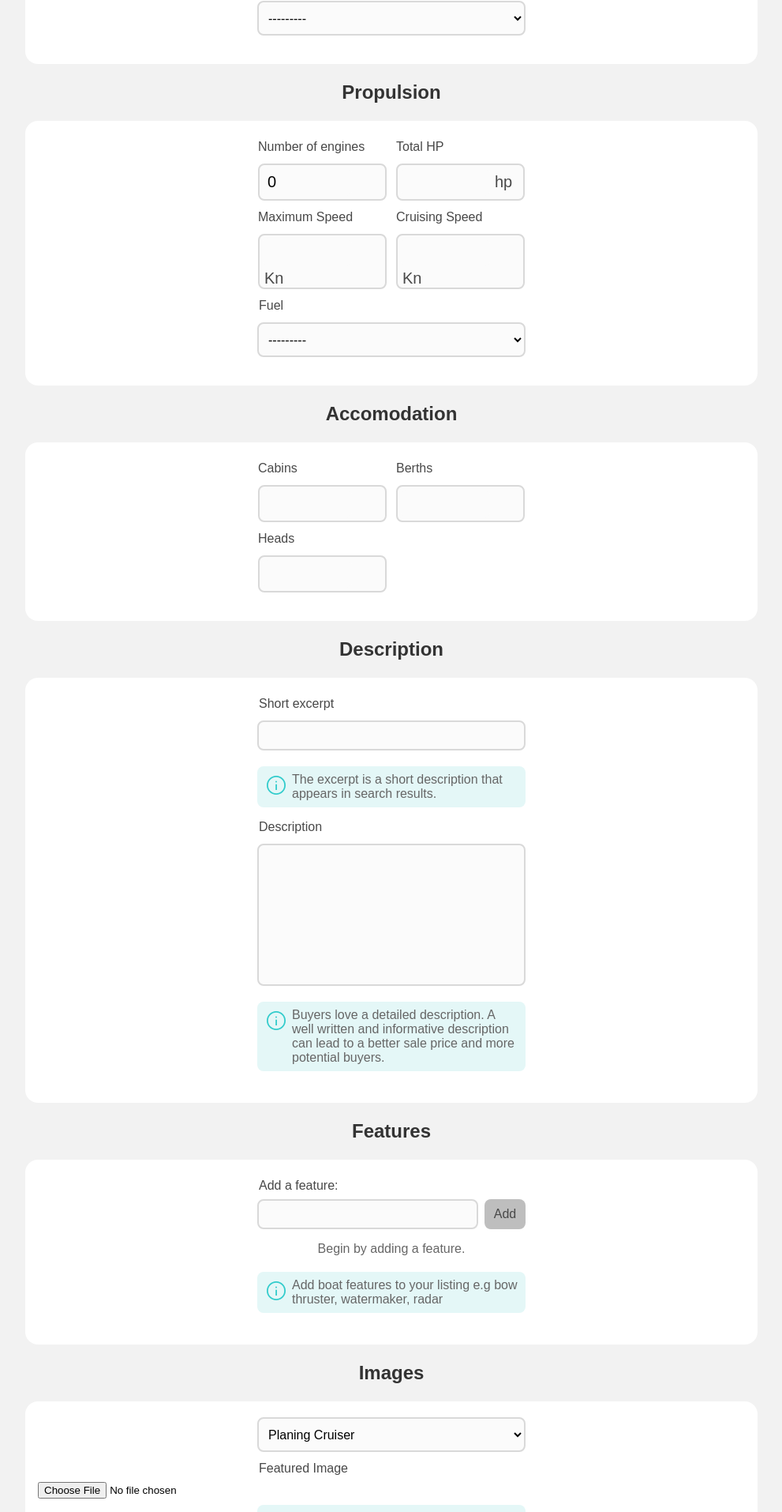
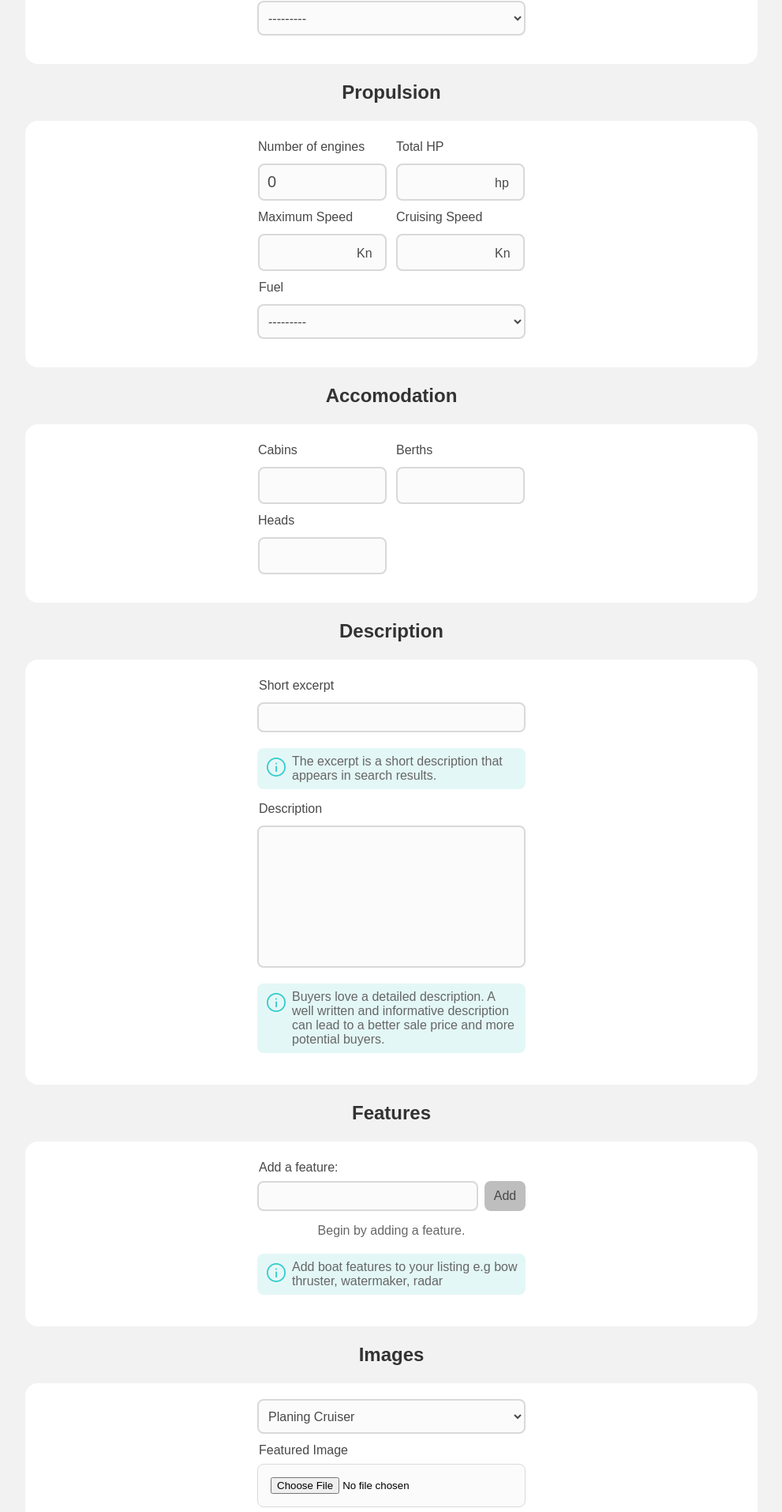
Before and after one commit to ancfoster/Next-Boat, a Django app: template listings/templates/listings/listing_create_form.html in a window 1280 px wide. Shown: the part 1680-3594 px from the top of the page at 79% size, without its empty margins (144-1135 px from the left). Run offline with Django 4.2, Linux system fonts and the light colour scheme; the template is opened without the code that fills it: values that come from a table or form of the project are taken from there, others are empty; parts of the project's set-up code (start-up, migrations or seed data) failed here and were passed over; some web fonts are replaced.

Commit message:
Update button & form field styles in create.css

```diff
--- a/static/css/create.css
+++ b/static/css/create.css
@@ -97,6 +97,7 @@ input[type=number] {
     padding: 8px;
     margin: 4px auto;
     border-radius: 8px;
+    color: var(--medium-grey);
 }
 input[type=number]:focus {
     background-color: var(--white);
@@ -115,6 +116,7 @@ select {
     font-weight: var(--medium);
     margin: 4px auto;
     padding: 0 8px;
+    color: var(--medium-grey);
 }
 select:focus {
     background-color: var(--white);
@@ -143,7 +145,7 @@ select:focus {
     border: 2px solid var(--accent-colour);
 }
 .unit-symbol {
-    font-size: 20px;
+    font-size: 16px;
     margin: 0 12px;
     font-weight: var(--medium);
     color: var(--medium-grey);
@@ -152,7 +154,7 @@ select:focus {
     margin: 0 12px 0 6px;
     font-weight: var(--medium);
     color: var(--medium-grey);
-    font-size: 20px;
+    font-size: 16px;
 }
 label {
     display: block;
@@ -349,17 +351,18 @@ button {
     font-size: 16px;
     border: none;
     cursor: pointer;
+    width: 100%;
+    max-width: 160px;
+    height: 40px;
+    margin: 16px auto;
 }
-button:disabled {
-    background-color: #bebebe;
+#add_feature_button:disabled {
+    background-color: #bebebe !important;
     border-radius: 8px;
     color: var(--medium-grey);
     font-size: 16px;
     border: none;
     cursor: not-allowed;
-}
-button:hover:disabled {
-    background-color: #bebebe;
 }
 #add_feature_button {
     font-size: 16px;
@@ -373,10 +376,10 @@ button:hover:disabled {
     background-color: var(--accent-colour-dark);
 }
 button:hover {
-    background-color: var(--accent-colour);
+    background-color: var(--accent-colour-dark);
     border-radius: 8px;
-    color: var(--whiite);
-    font-size: 24px;
+    color: var(--white);
+    font-size: 16px;
 }
 #feature-flex-list {
     width: 100%;
@@ -444,3 +447,32 @@ button:hover {
     font-size: 16px;
     color: var(--light-text-grey);
 }
+#category-cont {
+    width: 100%;
+    display: flex;
+    justify-items: center;
+    flex-direction: column;
+}
+#clp {
+    display: none;
+}
+#cls {
+    display: none;
+}
+#category_list_power {
+    display: none;
+}
+#category_list_sail {
+    display: none;
+}
+input[type="file"] {
+    margin: 0 auto 8px auto;
+    padding: 16px;
+    background-color: var(--form-field-bg-inactive);
+    border-radius: 8px;
+    border: 1px solid var(--form-field-border-inactive);
+    box-sizing: border-box;
+    max-width: 340px;
+    display: flex;
+    width: 100%;
+}
```
